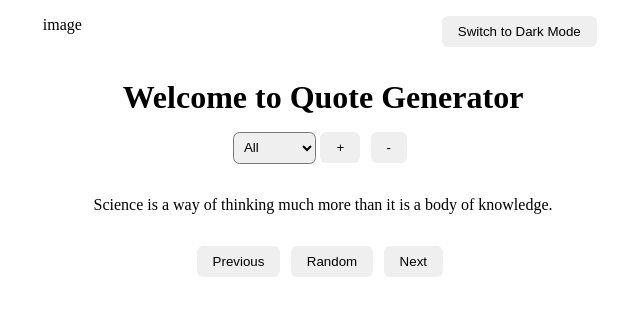
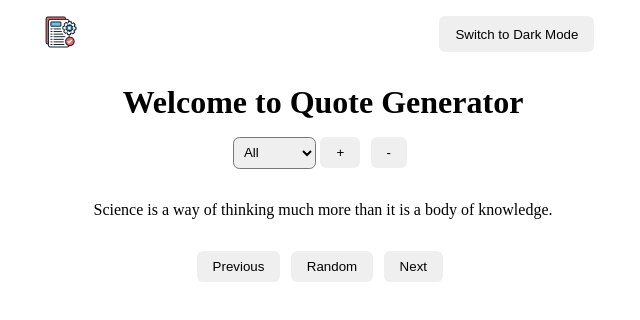
Before and after one commit to Th-Sagar/Quote-Generator, a plain HTML site: page index.html in a window 1280 px wide. Shown: the whole page, without its empty margins (317-957 px from the left). Drawn offline with Linux system fonts and the light colour scheme.

Commit message:
feat: img

```diff
--- a/index.html
+++ b/index.html
@@ -2,13 +2,17 @@
 <html lang="en">
   <head>
     <meta charset="UTF-8" />
+
     <meta name="viewport" content="width=device-width, initial-scale=1.0" />
     <title>Quote Generator</title>
+    <link rel="icon" href="./img/favicon.png" />
     <link rel="stylesheet" href="style.css" />
   </head>
   <body>
     <nav class="navbar">
-      <li>image</li>
+      <a href="/index.html">
+        <img src="./img/icon.png" alt="logo of quote generator" />
+      </a>
       <button id="theme-toggle">Switch to Dark Mode</button>
     </nav>
 
--- a/style.css
+++ b/style.css
@@ -65,3 +65,11 @@ button:hover {
 #title {
   margin: 1rem 0;
 }
+
+img {
+  width: 2rem;
+}
+
+.dark img {
+  background-color: white;
+}
```
Also changed, not shown: img/favicon.png (added), img/icon.png (added), 1 other file.
